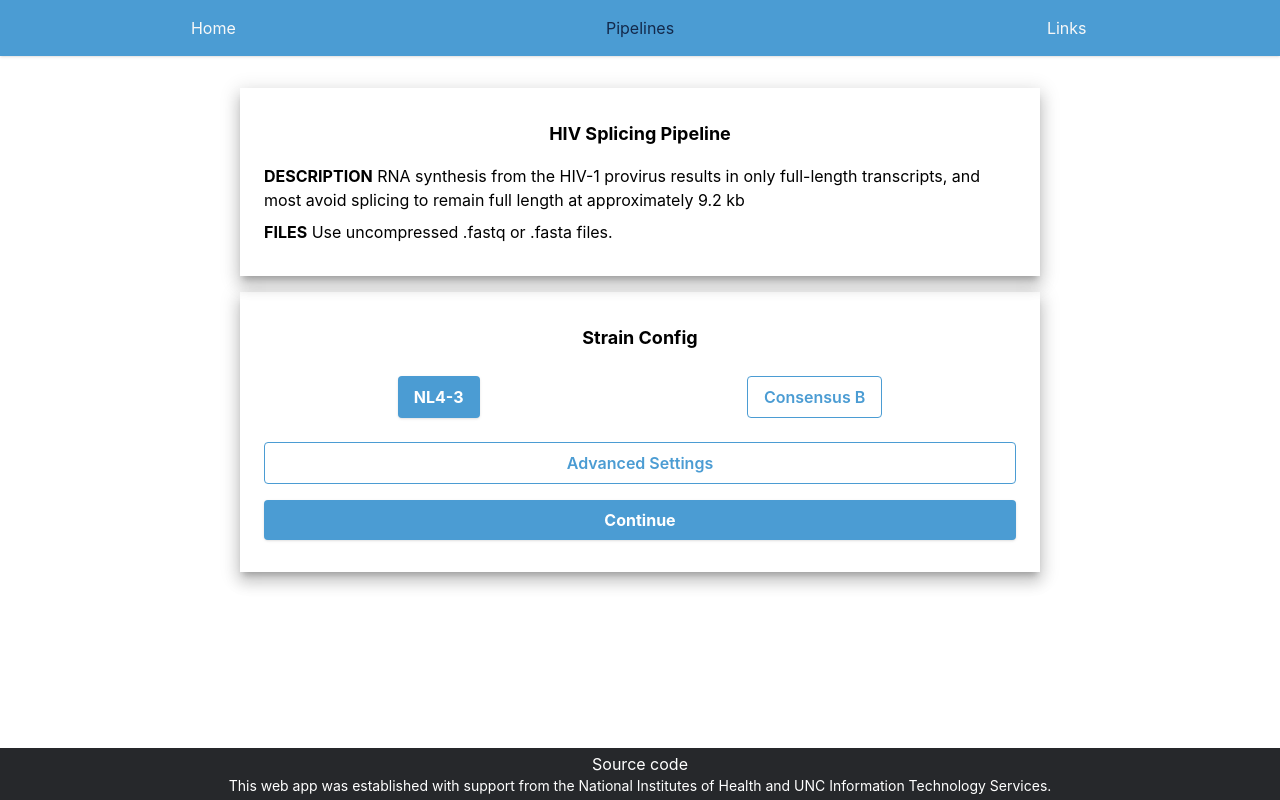
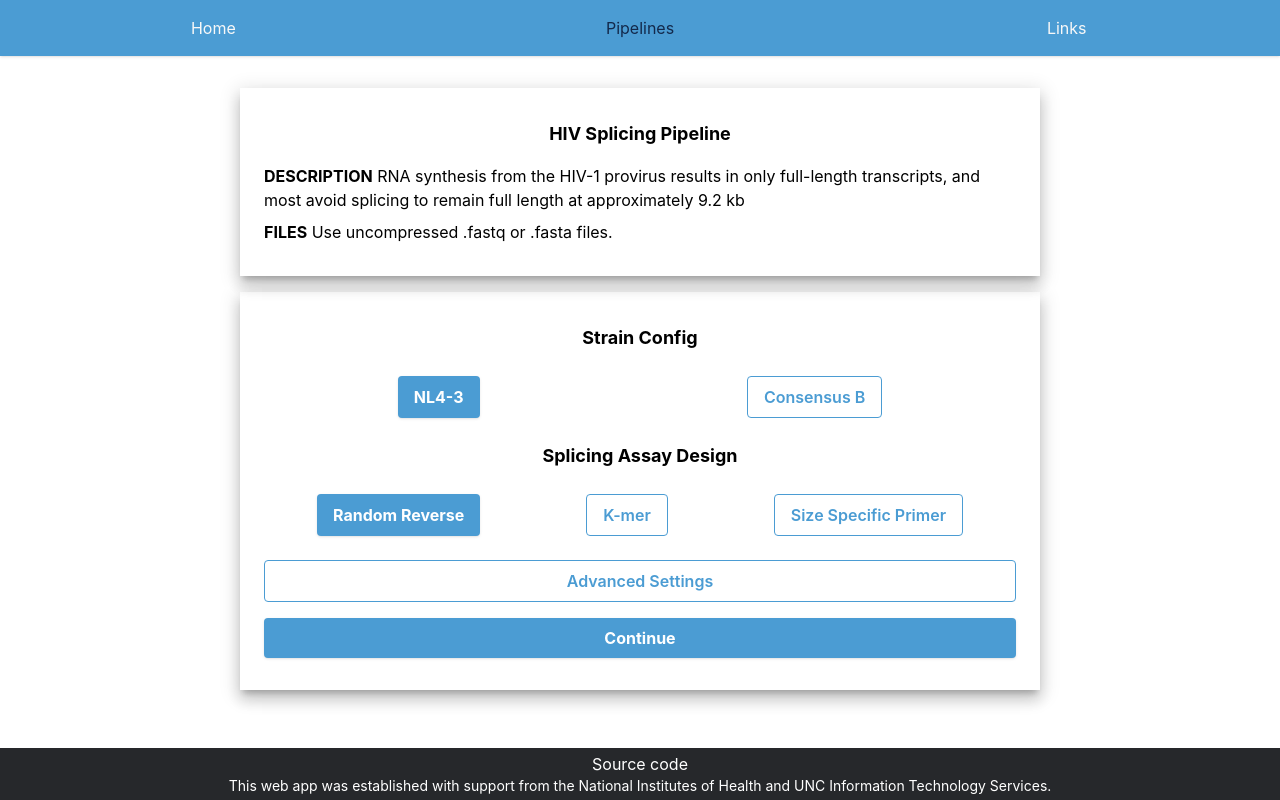
Before and after one commit to clarkmu/primer-id, a Next.js app: page /splicing in a window 1280 px wide. Built offline with nearby package versions, Linux system fonts and the light colour scheme.

Commit message:
splicing.assay

```diff
--- a/src/components/splicing/Confirmation.tsx
+++ b/src/components/splicing/Confirmation.tsx
@@ -7,6 +7,9 @@ import { CheckCircleIcon } from "@heroicons/react/20/solid";
 import Button from "../form/Button";
 import useUploadSignedURLs from "@/hooks/useUploadSignedURLs";
 import { splice } from "@prisma/client";
+import spliceConfigValues from "./spliceConfigValues.json";
+
+const { assays, strains } = spliceConfigValues;
 
 const ConfirmationDisplay = ({ label, value }) => (
   <span>
@@ -77,6 +80,18 @@ export default function Confirmation({ submission, open, onClose }) {
           value={submission.resultsFormat}
         />
         <ConfirmationDisplay
+          label="Strain Config"
+          value={
+            strains.find((strain) => strain.value === submission.strain)?.label
+          }
+        />
+        <ConfirmationDisplay
+          label="Assay Design"
+          value={
+            assays.find((assay) => assay.value === submission.assay)?.label
+          }
+        />
+        <ConfirmationDisplay
           label="Splice Distance"
           value={submission.distance}
         />
--- a/src/components/splicing/Page.tsx
+++ b/src/components/splicing/Page.tsx
@@ -15,14 +15,18 @@ import useStepForm from "@/hooks/useStepForm";
 import useUploadsOrHTSF from "@/hooks/useUploadsOrHTSF";
 import useSharedSubmissionData from "@/hooks/useSharedSubmissionData";
 import useScrollToDivOnVisibilityToggle from "@/hooks/useScrollToDivOnVisibilityToggle";
+import spliceConfigValues from "./spliceConfigValues.json";
+
+const { assays, strains, distance } = spliceConfigValues;
 
 export default function Page() {
   const [files, setFiles] = useState<File[]>([]);
   const { sharedSubmissionData, setSharedSubmissionData } =
     useSharedSubmissionData();
   const [spliceConfig, setSpliceConfig] = useState<splice | {}>({
-    strain: "NL43",
-    distance: "2",
+    strain: strains[0].value,
+    assay: assays[0].value,
+    distance,
     sequence: "",
   });
 
--- a/src/components/splicing/SpliceConfig.tsx
+++ b/src/components/splicing/SpliceConfig.tsx
@@ -3,11 +3,9 @@ import Input from "../form/Input";
 import { Dispatch, SetStateAction, useState } from "react";
 import MyCollapse from "../form/MyCollapse";
 import Button from "../form/Button";
+import spliceConfigValues from "./spliceConfigValues.json";
 
-const strains = [
-  { value: "NL43", label: "NL4-3" },
-  { value: "B", label: "Consensus B" },
-];
+const { strains, assays } = spliceConfigValues;
 
 export default function SpliceConfig({
   spliceConfig,
@@ -32,7 +30,18 @@ export default function SpliceConfig({
           </Button>
         ))}
       </div>
-
+      <div className="text-lg font-bold self-center">Splicing Assay Design</div>
+      <div className="flex space-around justify-around">
+        {assays.map(({ label, value }) => (
+          <Button
+            key={`assay_${value}`}
+            variant={spliceConfig.assay === value ? "primary" : "outlined"}
+            onClick={() => setSpliceConfig({ ...spliceConfig, assay: value })}
+          >
+            {label}
+          </Button>
+        ))}
+      </div>
       <Button
         onClick={() => setShowAdvancedSettings((b) => !b)}
         variant={showAdvancedSettings ? "none" : "outlined"}
--- /dev/null
+++ b/src/components/splicing/spliceConfigValues.json
@@ -0,0 +1,13 @@
+{
+  "strains": [
+    { "value": "NL43", "label": "NL4-3" },
+    { "value": "B", "label": "Consensus B" }
+  ],
+  "assays": [
+    { "value": "rrp", "label": "Random Reverse" },
+    { "value": "kmer", "label": "K-mer" },
+    { "value": "ssp", "label": "Size Specific Primer" }
+  ],
+  "distance": 2,
+  "sequence": ""
+}
```
Also changed, not shown: 1 other file (tests, documents, lock files or other folders).
